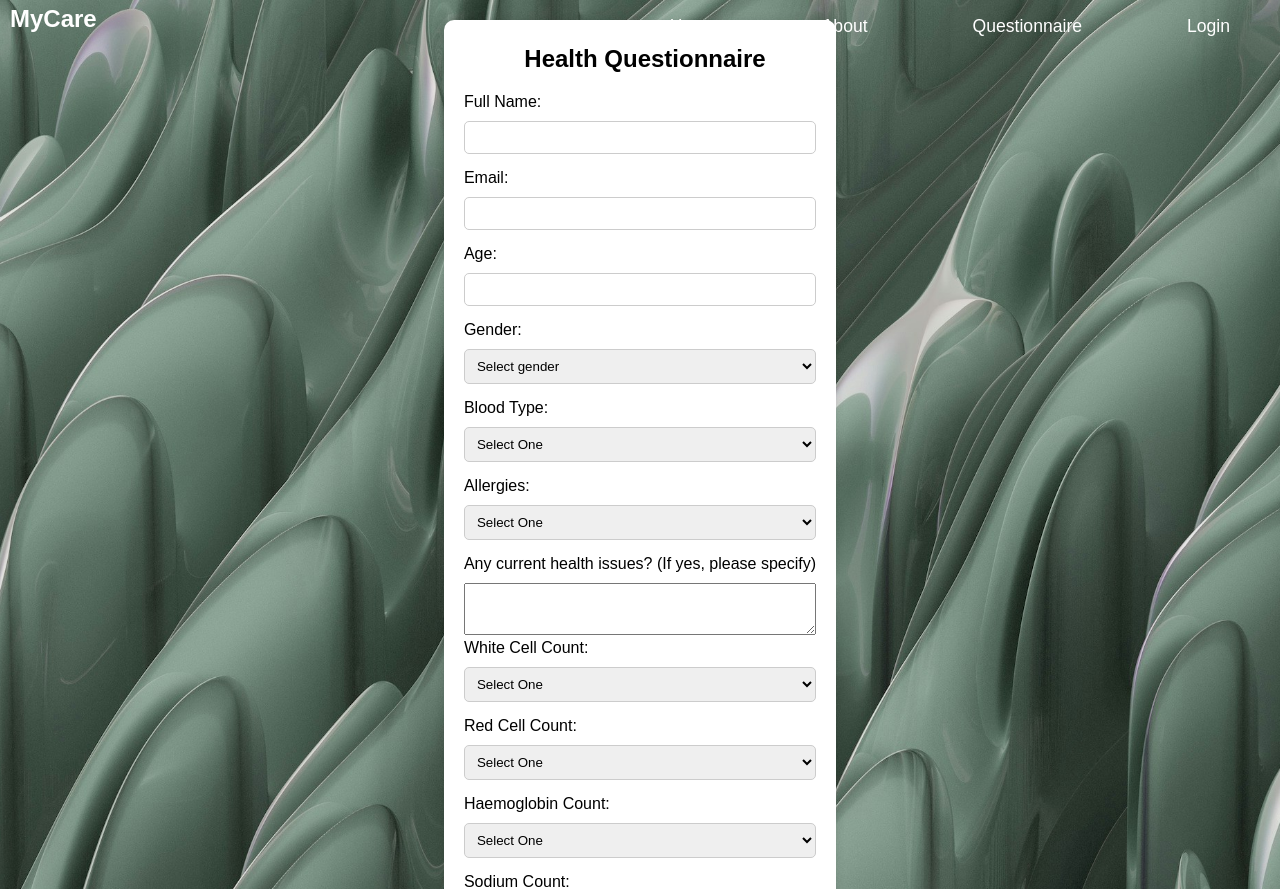
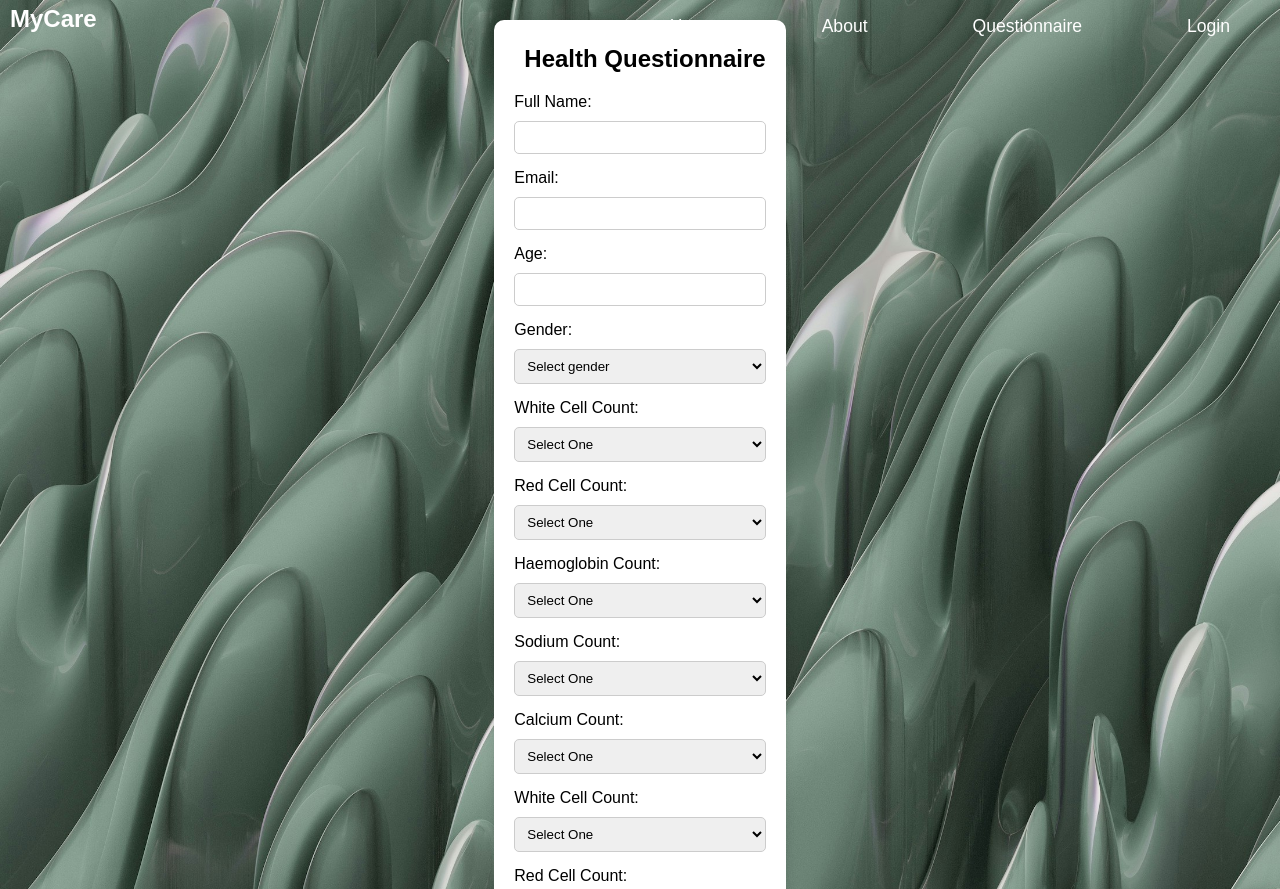
Before and after one commit to TaKiBeAtZ/MyCare, a PHP site: page /Questionnaire.php in a window 1280 px wide. Shown: the top 889 px of the page. Run offline with PHP 8.4, Linux system fonts and the light colour scheme; some web fonts are replaced.

Commit message:
deleted Blood Type and Allergies in the Questionnaire tab

```diff
--- a/Questionnaire.php
+++ b/Questionnaire.php
@@ -38,34 +38,6 @@
             <option value="female">Female</option>
             <option value="other">Other</option>
         </select>
-
-        <label for="bloodType"> Blood Type: </label>
-        <select id="blood" name="blood" required>
-            <option value=""> Select One </option>
-            <option value="A+"> A+ </option>
-            <option value="A-"> A- </option>
-            <option value="B+"> B+ </option>
-            <option value="B-"> B- </option>
-            <option value="AB+"> AB+ </option>
-            <option value="AB-"> AB- </option>
-            <option value="O+"> O+ </option>
-            <option value="O-"> O- </option>
-        </select>
-
-        <label for="Allergies"> Allergies: </label>
-        <select id="allergy" name="allergy" required>
-            <option value=""> Select One </option>
-            <option value="Food Allergies"> Food Allergies </option>
-            <option value="Pet Allergies"> Pet Allergies </option>
-            <option value="Insect Sting Allergies"> Insect Sting Allergies </option>
-            <option value="Drug Allergies"> Drug Allergies </option>
-            <option value="Pollen Allergies"> Pollen Allergies </option>
-            <option value="Latex Allergies"> Latex Allergies </option>
-            <option value="Mold Allergies"> Mold Allergies </option>
-        </select>
-
-        <label for="healthIssues">Any current health issues? (If yes, please specify)</label>
-        <textarea id="healthIssues" name="healthIssues" style="padding: 10px; width:100%"></textarea>
 
         <label for="WhiteCell"> White Cell Count: </label>
         <select id="WhiteCell" name="whiteCell" required>
```
